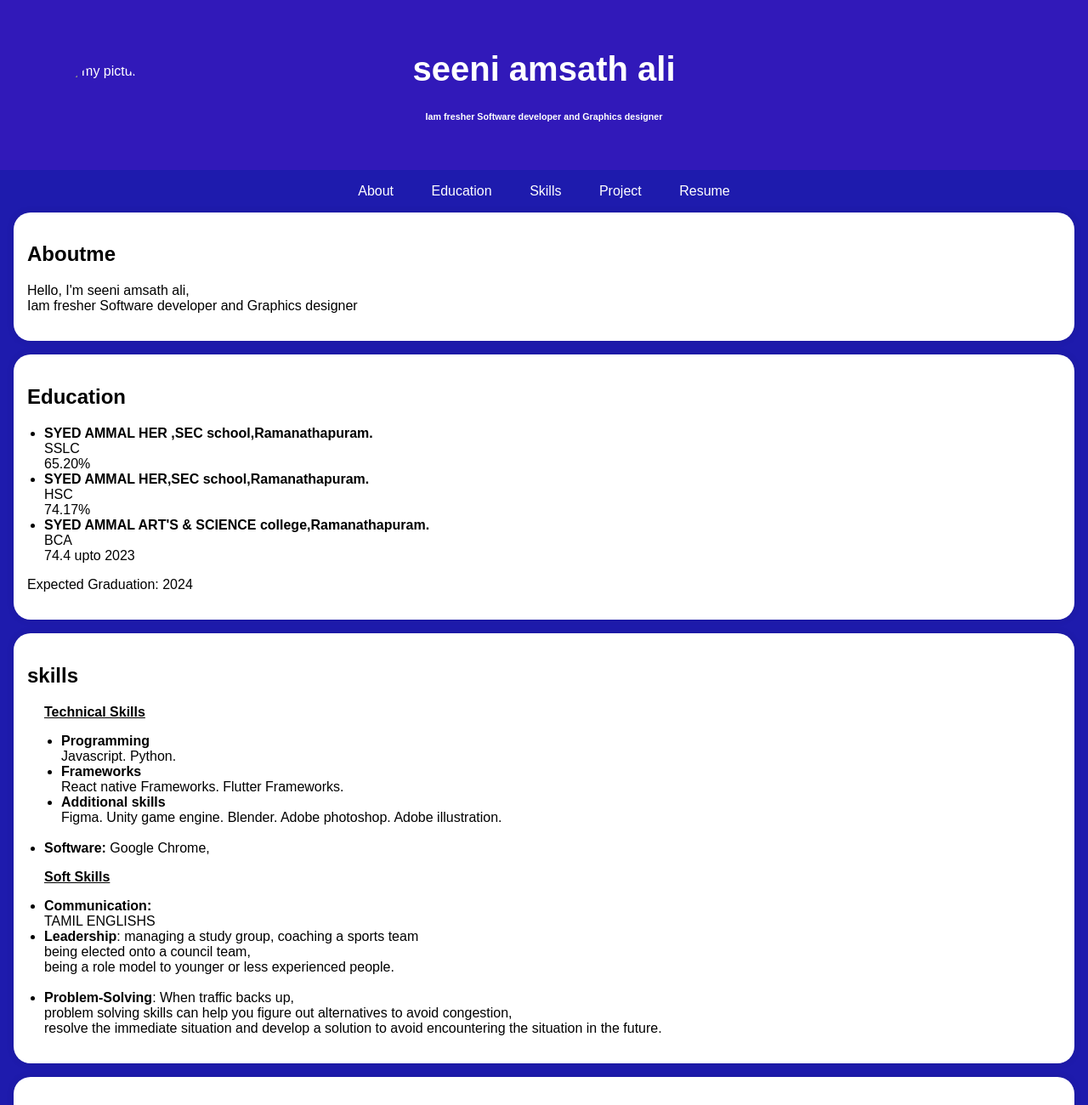
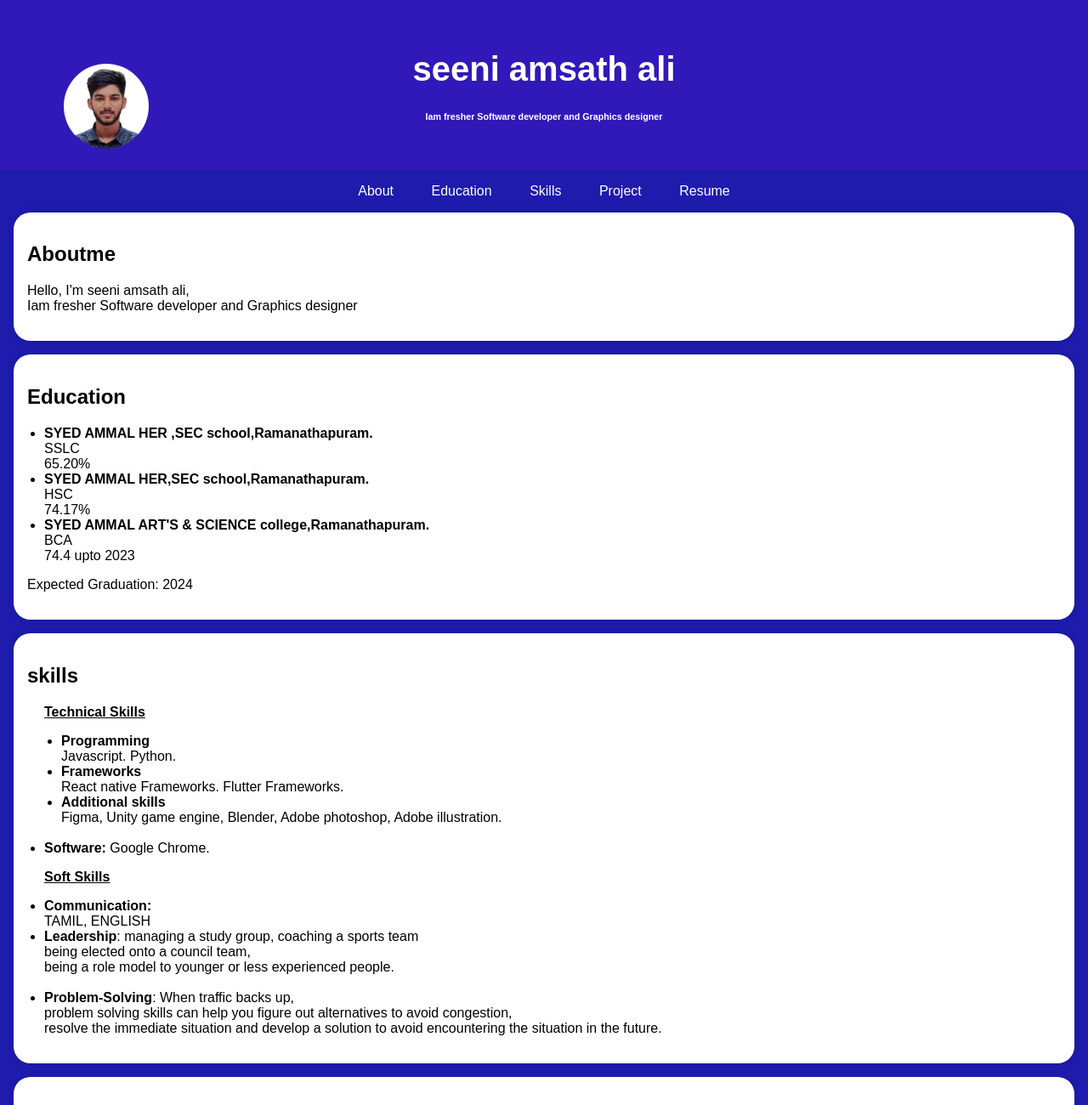
Before and after one commit to Amsath17/resume, a plain HTML site: page index.html in a window 1280 px wide. Shown: the top 1300 px of the page at 85% size. Drawn offline with Linux system fonts and the light colour scheme.

Commit message:
Update index.html

```diff
--- a/index.html
+++ b/index.html
@@ -13,7 +13,7 @@
 <body>
     <header>
         <div class="header-content">
-            <img src="img.jpeg" alt="my picture" class="profile-picture">
+            <img src="profile.jpeg" alt="my picture" class="profile-picture">
             <h1>seeni amsath ali</h1>
             <h6>Iam fresher Software developer and Graphics designer </h6>
         </div>
@@ -84,14 +84,14 @@
                 <ul>
                     <li><b>Additional skills</b></li>
 
-                    Figma.
-                    Unity game engine.
-                    Blender.
-                    Adobe photoshop.
+                    Figma,
+                    Unity game engine,
+                    Blender,
+                    Adobe photoshop,
                     Adobe illustration.
                 </ul>
                 </li><br>
-                <li><b>Software:</b> Google Chrome,</li>
+                <li><b>Software:</b> Google Chrome.</li>
             </ul>
 
             <ul>
@@ -99,8 +99,8 @@
                     <p><b>Soft Skills</b></p>
                 </u>
                 <li><b>Communication:</b><br>
-                    TAMIL
-                    ENGLISHS
+                    TAMIL,
+                    ENGLISH
 
                 <li> <b>Leadership</b>:
                     managing a study group, coaching a sports team <br>
```
